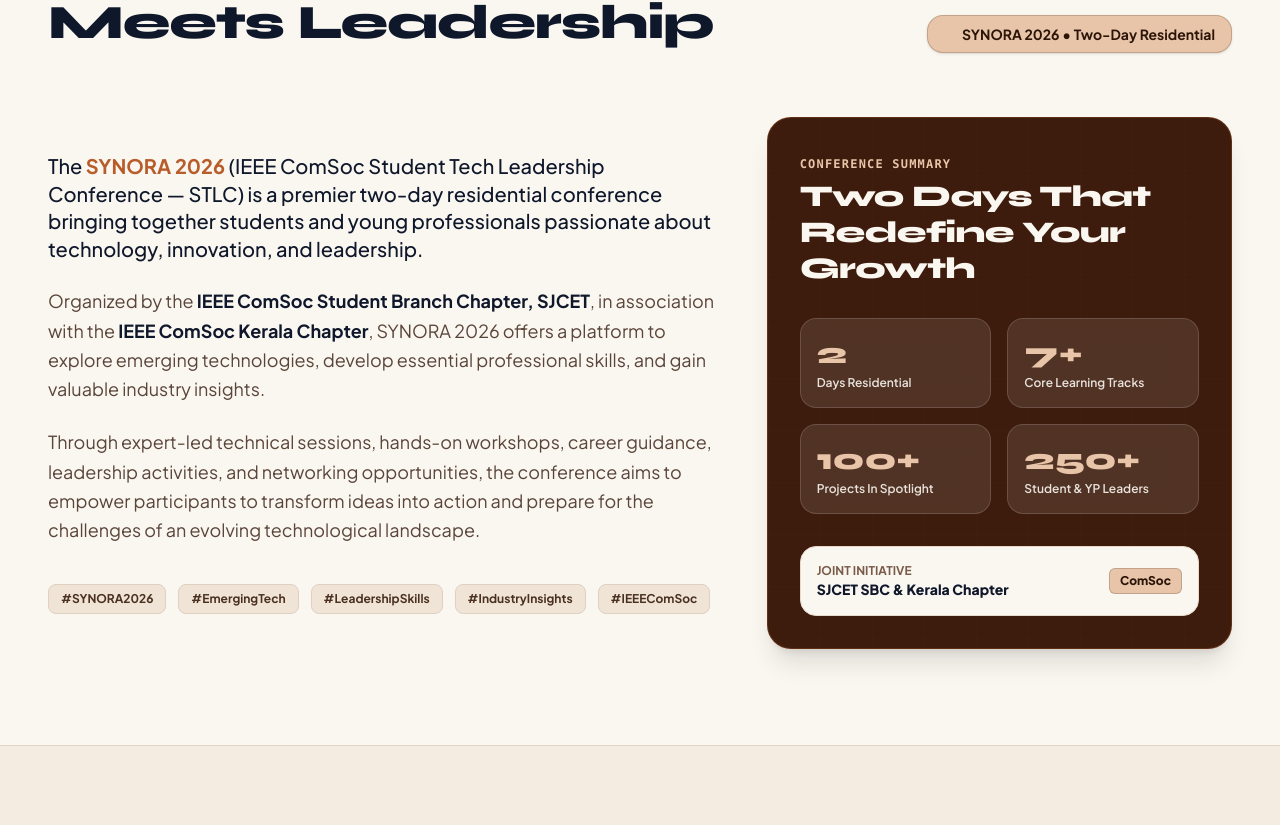
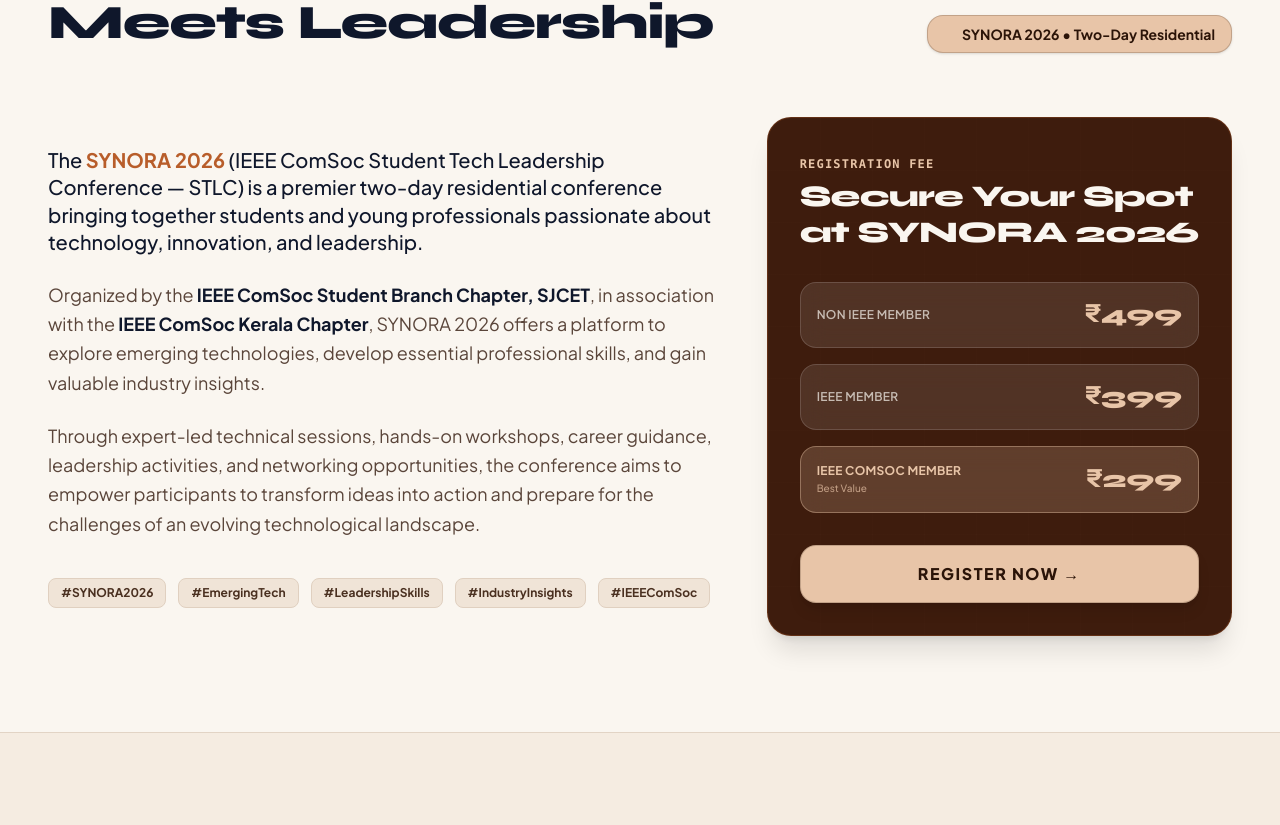
Before and after one commit to Devimanoj2005/stlc_website, a Next.js app: page / in a window 1280 px wide. Shown: the part 1615-2440 px from the top of the page. Built offline with nearby package versions, Linux system fonts and the light colour scheme.

Commit message:
Replace About metrics card with registration fee pricing and CTA

```diff
--- a/src/app/page.tsx
+++ b/src/app/page.tsx
@@ -40,7 +40,7 @@
         />
 
         {/* 01. ABOUT STLC 2026 */}
-        <AboutSection />
+        <AboutSection onRegisterClick={() => setIsRegisterOpen(true)} />
 
         {/* 02. THE STLC EXPERIENCE */}
         <ExperienceSection />
--- a/src/components/AboutSection.tsx
+++ b/src/components/AboutSection.tsx
@@ -1,6 +1,10 @@
 "use client";
 
-export default function AboutSection() {
+interface AboutSectionProps {
+  onRegisterClick: () => void;
+}
+
+export default function AboutSection({ onRegisterClick }: AboutSectionProps) {
   return (
     <section id="about" className="w-full bg-[#FAF6F0] py-16 md:py-24 px-4 sm:px-6 md:px-12 border-t border-[#E8DACB]">
       <div className="max-w-7xl mx-auto">
@@ -55,7 +59,7 @@
             </div>
           </div>
 
-          {/* Quick Metrics / Neo-Brutalist Visual Card */}
+          {/* Registration Fee Card */}
           <div className="lg:col-span-5 bg-[#3E1C0D] text-[#FAF6F0] rounded-3xl p-6 sm:p-8 relative overflow-hidden shadow-xl border border-[#B85D2A]/30">
             {/* Subtle background grid */}
             <div className="absolute inset-0 bg-grid-pattern opacity-15 pointer-events-none" />
@@ -63,64 +67,43 @@
             <div className="relative z-10 flex flex-col justify-between h-full space-y-8">
               <div>
                 <span className="text-[#E8C5A8] font-mono text-xs uppercase tracking-widest font-black">
-                  Conference Summary
+                  Registration Fee
                 </span>
                 <h3 className="font-heading font-black text-2xl md:text-3xl mt-1 tracking-tight text-[#FAF6F0]">
-                  Two Days That Redefine Your Growth
+                  Secure Your Spot at SYNORA 2026
                 </h3>
               </div>
 
-              <div className="grid grid-cols-2 gap-4">
-                <div className="bg-white/10 backdrop-blur-md rounded-2xl p-4 border border-white/15">
-                  <div className="text-3xl font-heading font-black text-[#E8C5A8]">
-                    2
+              <div className="flex flex-col gap-4">
+                <div className="bg-white/10 backdrop-blur-md rounded-2xl p-4 border border-white/15 flex items-center justify-between">
+                  <div>
+                    <div className="text-xs text-[#FAF6F0]/70 font-semibold uppercase tracking-wide">Non IEEE Member</div>
                   </div>
-                  <div className="text-xs text-[#FAF6F0]/90 font-semibold mt-1">
-                    Days Residential
-                  </div>
+                  <div className="text-2xl font-heading font-black text-[#E8C5A8]">₹499</div>
                 </div>
 
-                <div className="bg-white/10 backdrop-blur-md rounded-2xl p-4 border border-white/15">
-                  <div className="text-3xl font-heading font-black text-[#E8C5A8]">
-                    7+
+                <div className="bg-white/10 backdrop-blur-md rounded-2xl p-4 border border-white/15 flex items-center justify-between">
+                  <div>
+                    <div className="text-xs text-[#FAF6F0]/70 font-semibold uppercase tracking-wide">IEEE Member</div>
                   </div>
-                  <div className="text-xs text-[#FAF6F0]/90 font-semibold mt-1">
-                    Core Learning Tracks
-                  </div>
+                  <div className="text-2xl font-heading font-black text-[#E8C5A8]">₹399</div>
                 </div>
 
-                <div className="bg-white/10 backdrop-blur-md rounded-2xl p-4 border border-white/15">
-                  <div className="text-3xl font-heading font-black text-[#E8C5A8]">
-                    100+
+                <div className="bg-[#E8C5A8]/20 backdrop-blur-md rounded-2xl p-4 border border-[#E8C5A8]/40 flex items-center justify-between">
+                  <div>
+                    <div className="text-xs text-[#E8C5A8] font-bold uppercase tracking-wide">IEEE ComSoc Member</div>
+                    <div className="text-[10px] text-[#E8C5A8]/70 font-medium mt-0.5">Best Value</div>
                   </div>
-                  <div className="text-xs text-[#FAF6F0]/90 font-semibold mt-1">
-                    Projects In Spotlight
-                  </div>
-                </div>
-
-                <div className="bg-white/10 backdrop-blur-md rounded-2xl p-4 border border-white/15">
-                  <div className="text-3xl font-heading font-black text-[#E8C5A8]">
-                    250+
-                  </div>
-                  <div className="text-xs text-[#FAF6F0]/90 font-semibold mt-1">
-                    Student & YP Leaders
-                  </div>
+                  <div className="text-2xl font-heading font-black text-[#E8C5A8]">₹299</div>
                 </div>
               </div>
 
-              <div className="bg-[#FAF6F0] text-black p-4 rounded-2xl flex items-center justify-between border border-[#E8DACB]">
-                <div>
-                  <div className="text-xs text-[#7A5B49] font-bold uppercase">
-                    Joint Initiative
-                  </div>
-                  <div className="text-sm font-extrabold text-slate-900">
-                    SJCET SBC & Kerala Chapter
-                  </div>
-                </div>
-                <div className="bg-[#E8C5A8] text-[#2B1408] font-black text-xs px-2.5 py-1 rounded-md border border-[#2B1408]/20">
-                  ComSoc
-                </div>
-              </div>
+              <button
+                onClick={onRegisterClick}
+                className="w-full bg-[#E8C5A8] text-[#2B1408] font-black text-sm md:text-base py-4 rounded-2xl border border-[#2B1408]/20 shadow-lg hover:bg-[#FAF6F0] hover:scale-[1.02] active:scale-[0.98] transition-all duration-200 uppercase tracking-widest"
+              >
+                Register Now →
+              </button>
             </div>
           </div>
 
--- a/src/components/Hero.tsx
+++ b/src/components/Hero.tsx
@@ -19,7 +19,7 @@
           <span className="font-extrabold text-[#E8C5A8]">SYNORA 2026</span>
           <span className="text-[#FAF3E8]/40">•</span>
           <span className="font-semibold text-[#FAF3E8]/90">
-            IEEE ComSoc Kerala Chapter & SBC SJCET
+            IEEE ComSoc SBC SJCET & IEEE ComSoc Kerala Chapter
           </span>
           <span className="text-[#FAF3E8]/40 hidden sm:inline">•</span>
           <span className="text-[#E8C5A8] font-bold hidden sm:inline">2-Day Residential</span>
@@ -38,7 +38,7 @@
             />
           </div>
           <div className="mt-2 inline-flex items-center gap-2 text-[10px] sm:text-xs font-mono font-bold tracking-[0.25em] text-[#E8C5A8] uppercase">
-            <span>Student Tech Leadership Conference</span>
+            <span>Student Tech Leadership Conference 2026</span>
           </div>
         </div>
 
```
